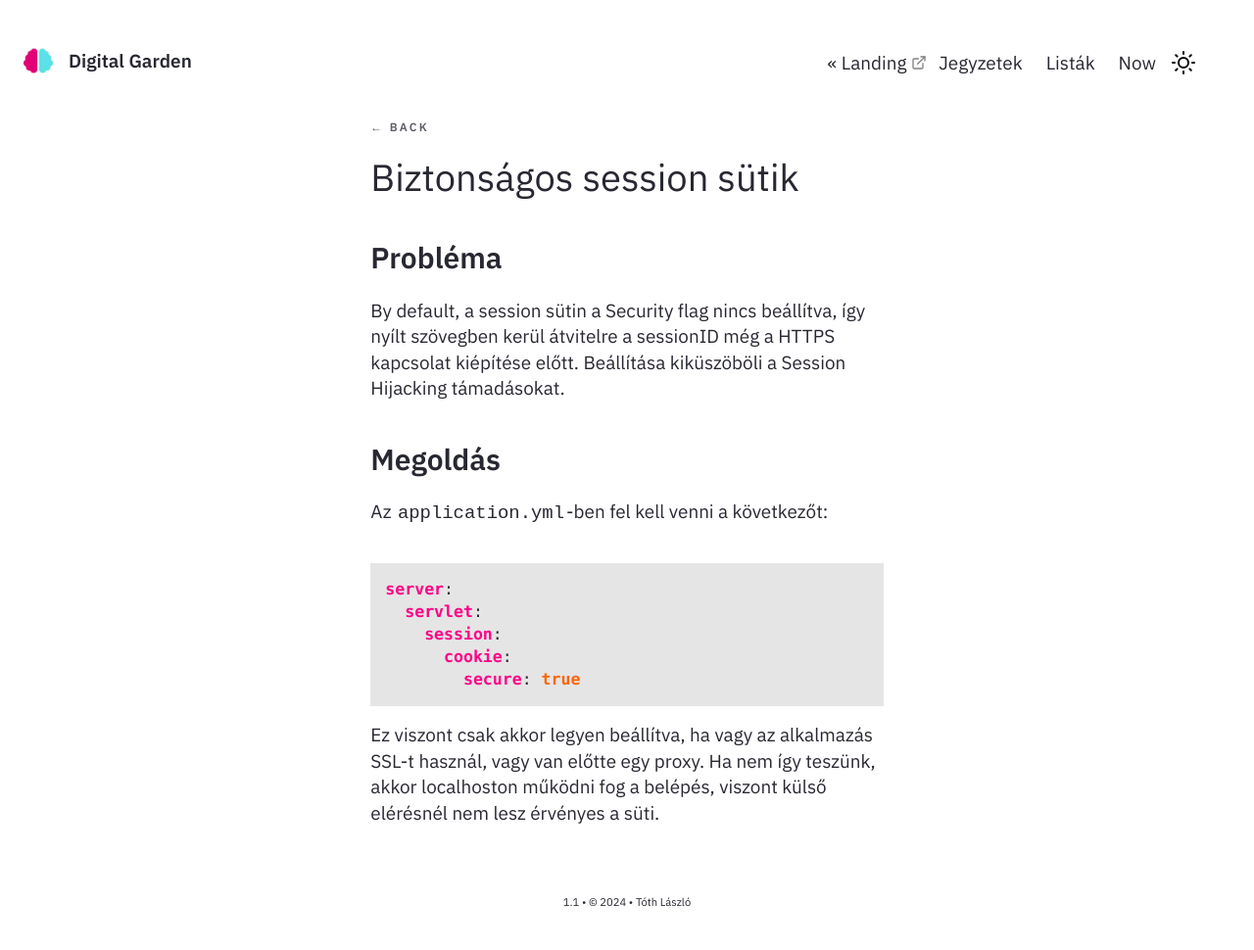
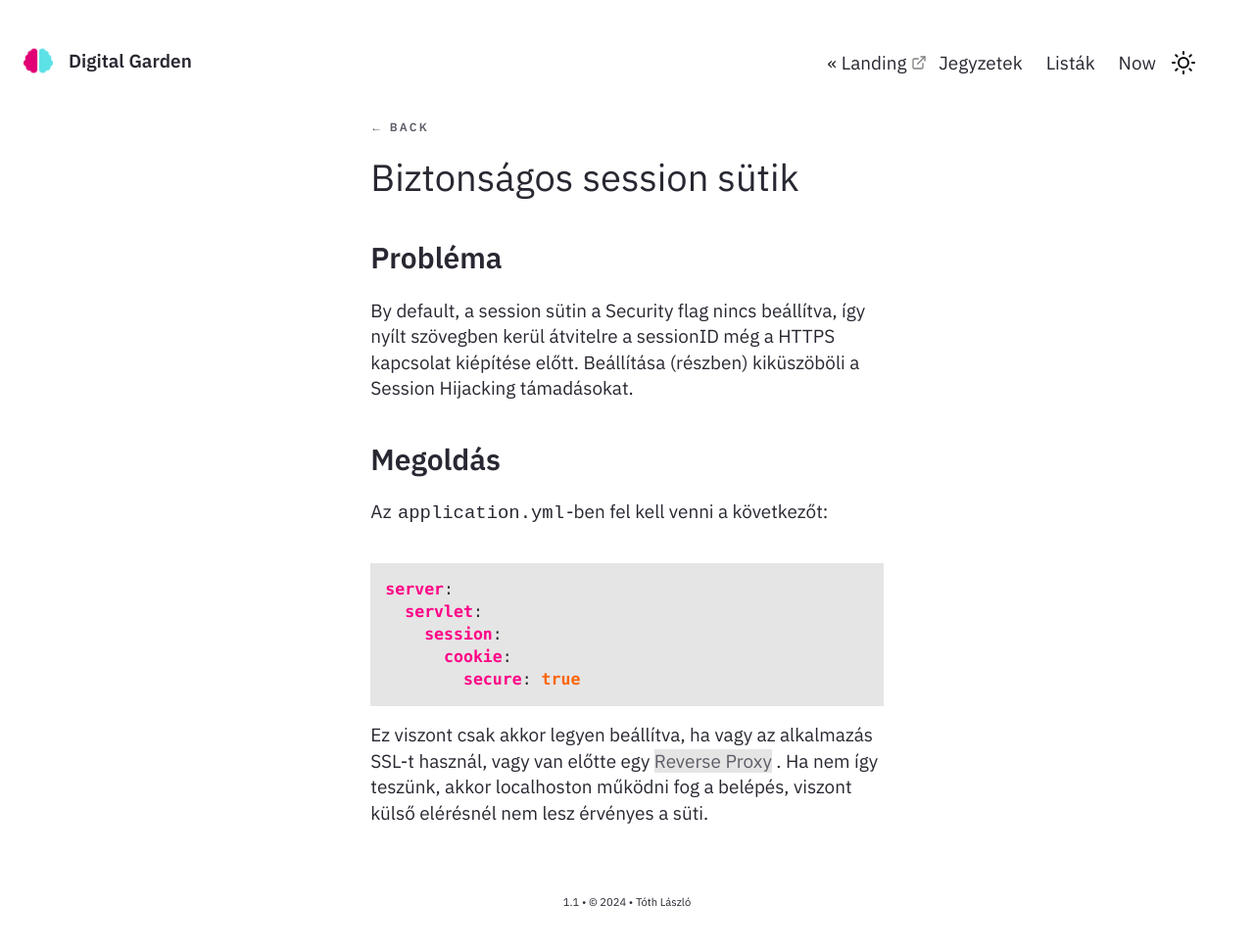
Before and after one commit to tothlp/garden, a Jekyll site: the page built from _notes/Public/biztonságos-sütik.md, in a window 1280 px wide. Shown: the whole page at 98% size. Built offline with Jekyll 4.4.1, drawn with Linux system fonts in a browser that asks for light colours.

Commit message:
add reverse proxy

````diff
--- a/_notes/Public/biztonságos-sütik.md
+++ b/_notes/Public/biztonságos-sütik.md
@@ -7,7 +7,7 @@ date: 01-03-2024
 
 ## Probléma
 
-By default, a session sütin a Security flag nincs beállítva, így nyílt szövegben kerül átvitelre a sessionID még a HTTPS kapcsolat kiépítése előtt. Beállítása kiküszöböli a Session Hijacking támadásokat.
+By default, a session sütin a Security flag nincs beállítva, így nyílt szövegben kerül átvitelre a sessionID még a HTTPS kapcsolat kiépítése előtt. Beállítása (részben) kiküszöböli a Session Hijacking támadásokat.
 
 ## Megoldás
 
@@ -21,4 +21,4 @@ server:
         secure: true
 ```
 
-Ez viszont csak akkor legyen beállítva, ha vagy az alkalmazás SSL-t használ, vagy van előtte egy proxy. Ha nem így teszünk, akkor localhoston működni fog a belépés, viszont külső elérésnél nem lesz érvényes a süti.
+Ez viszont csak akkor legyen beállítva, ha vagy az alkalmazás SSL-t használ, vagy van előtte egy [[Reverse Proxy]]. Ha nem így teszünk, akkor localhoston működni fog a belépés, viszont külső elérésnél nem lesz érvényes a süti.
````
Also changed, not shown: _notes/Public/reverse proxy.md (added, +9 -0 lines).
